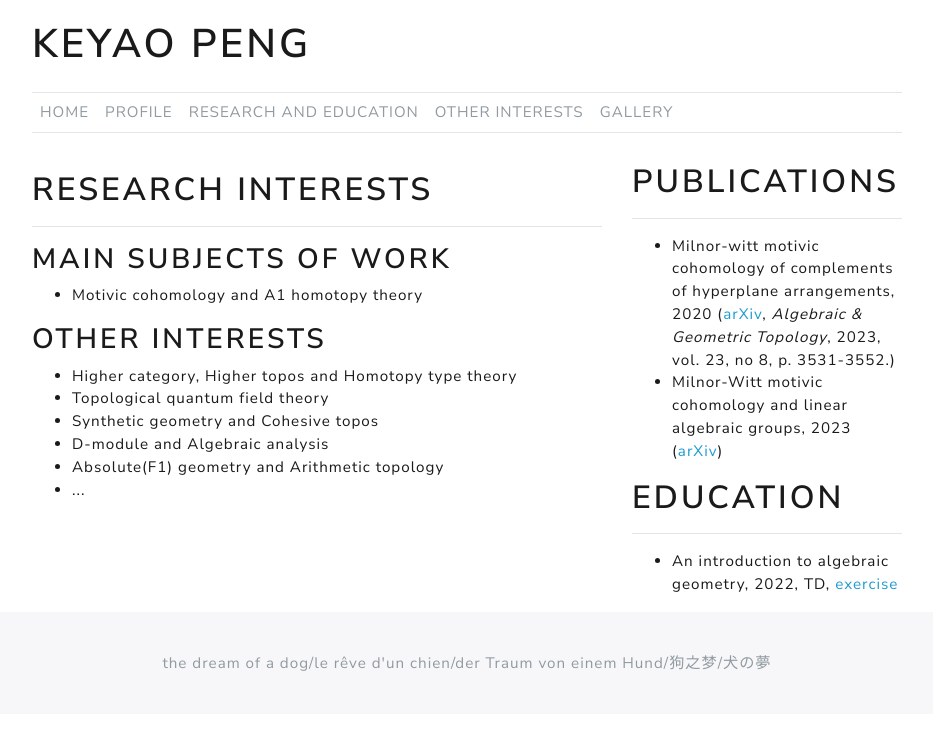
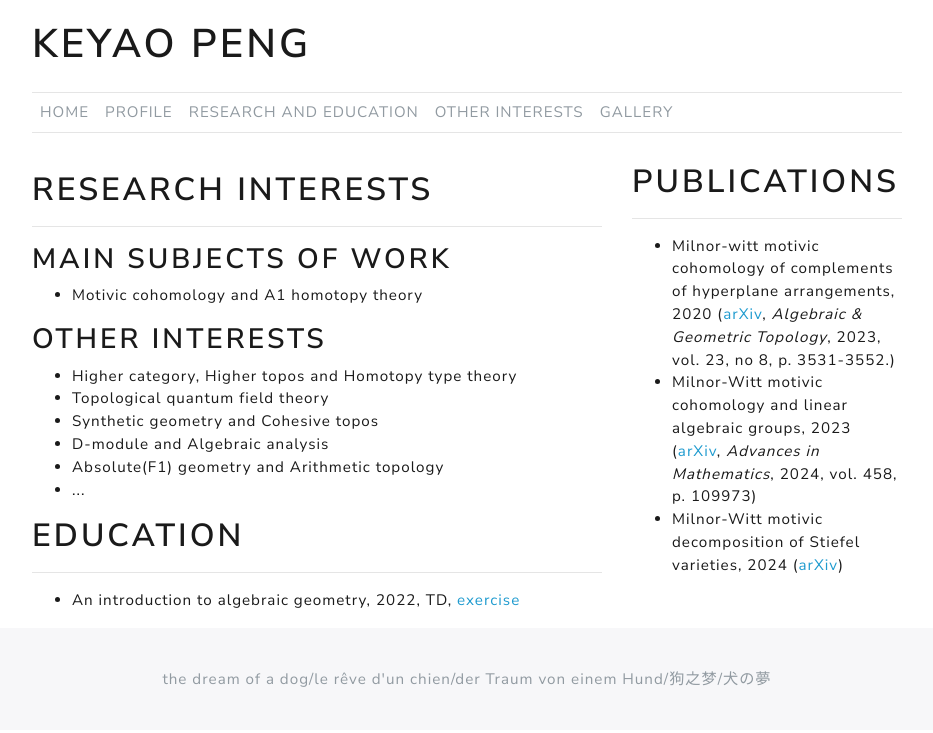
Before and after one commit to iamcxds/iamcxds.github.io, a plain HTML site: page research/index.html in a window 1280 px wide. Shown: the whole page, without its empty margins (173-1106 px from the left). Drawn offline with nearby package versions, Linux system fonts and the light colour scheme.

Commit message:
update end 2024

```diff
--- a/research/index.html
+++ b/research/index.html
@@ -6,6 +6,7 @@
   <meta name="viewport" content="width=device-width, initial-scale=1, shrink-to-fit=no">
   <meta name="description" content="Keyao Peng's page">
   <meta name="author" content="Keyao Peng">
+  <meta name="google-site-verification" content="Rmiyvx6bdsbKFMB0-xbecZMXrnG3XbqWe4qqLOSF0Is" />
   <link rel="icon" href="../static/img/233325.png">
 
   <title>Keyao Peng's page</title>
@@ -79,6 +80,11 @@
 <li>Absolute(F1) geometry and Arithmetic topology</li>
 <li>...</li>
 </ul>
+<h1>Education</h1>
+<hr>
+<ul>
+<li>An introduction to algebraic geometry, 2022, TD, <a href="https://github.com/iamcxds/AG-exercise">exercise</a></li>
+</ul>
 
 </div>
 <!-- END BLOG POST -->
@@ -92,12 +98,8 @@
 <hr>
 <ul>
 <li>Milnor-witt motivic cohomology of complements of hyperplane arrangements, 2020 (<a href="https://arxiv.org/abs/2005.12139">arXiv</a>, <em>Algebraic &amp; Geometric Topology</em>, 2023, vol. 23, no 8, p. 3531-3552.)</li>
-<li>Milnor-Witt motivic cohomology and linear algebraic groups, 2023 (<a href="https://arxiv.org/abs/2306.05260">arXiv</a>)</li>
-</ul>
-<h1>Education</h1>
-<hr>
-<ul>
-<li>An introduction to algebraic geometry, 2022, TD, <a href="https://github.com/iamcxds/AG-exercise">exercise</a></li>
+<li>Milnor-Witt motivic cohomology and linear algebraic groups, 2023 (<a href="https://arxiv.org/abs/2306.05260">arXiv</a>, <em>Advances in Mathematics</em>, 2024, vol. 458, p. 109973)</li>
+<li>Milnor-Witt motivic decomposition of Stiefel varieties, 2024 (<a href="https://arxiv.org/abs/2412.13747">arXiv</a>)</li>
 </ul>
 
 </aside>
```
Also changed, not shown: gallery/index.html (+1 -0 lines), index.html (+1 -0 lines), other/index.html (+2 -1 lines), profile/index.html (+3 -2 lines), 3 other files.
